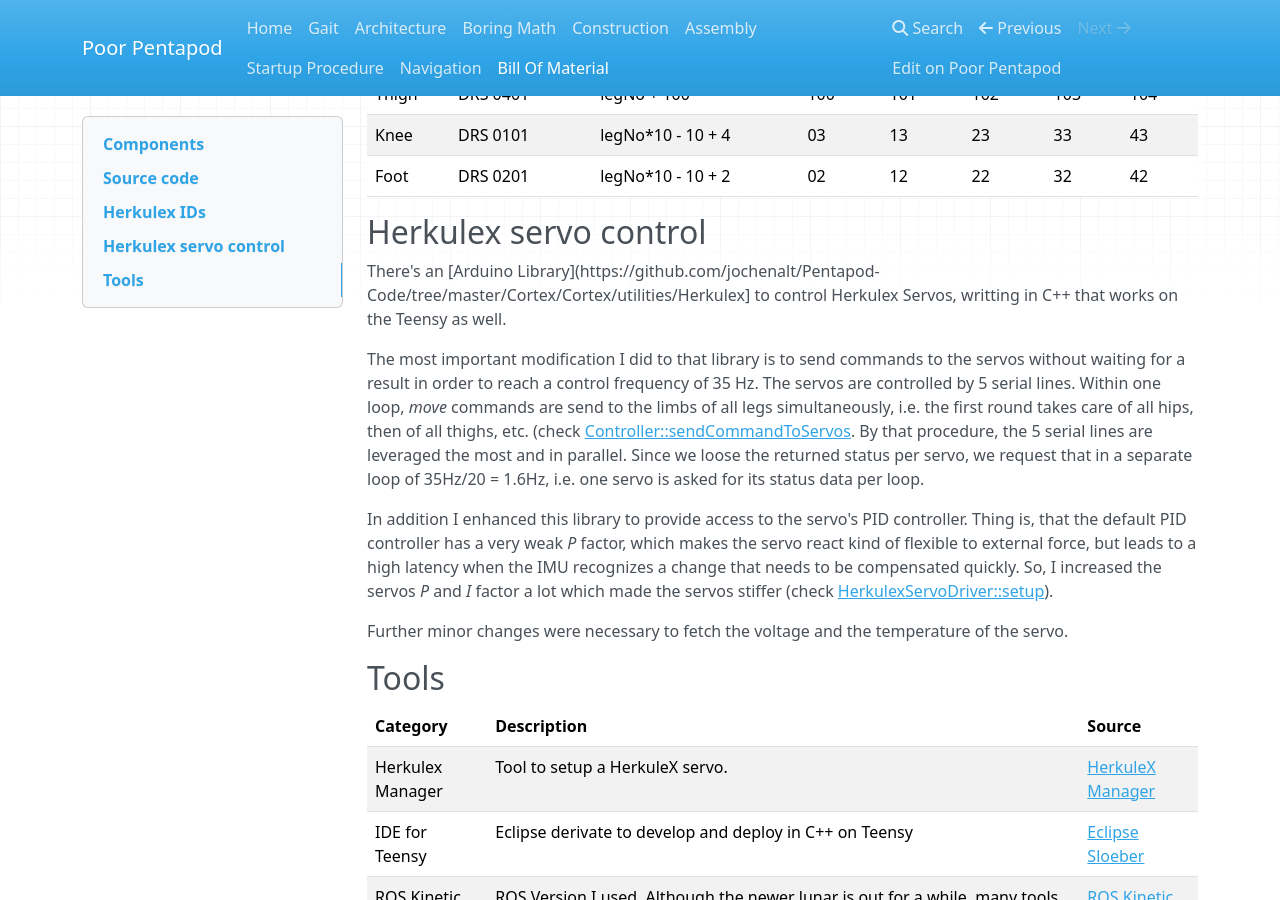
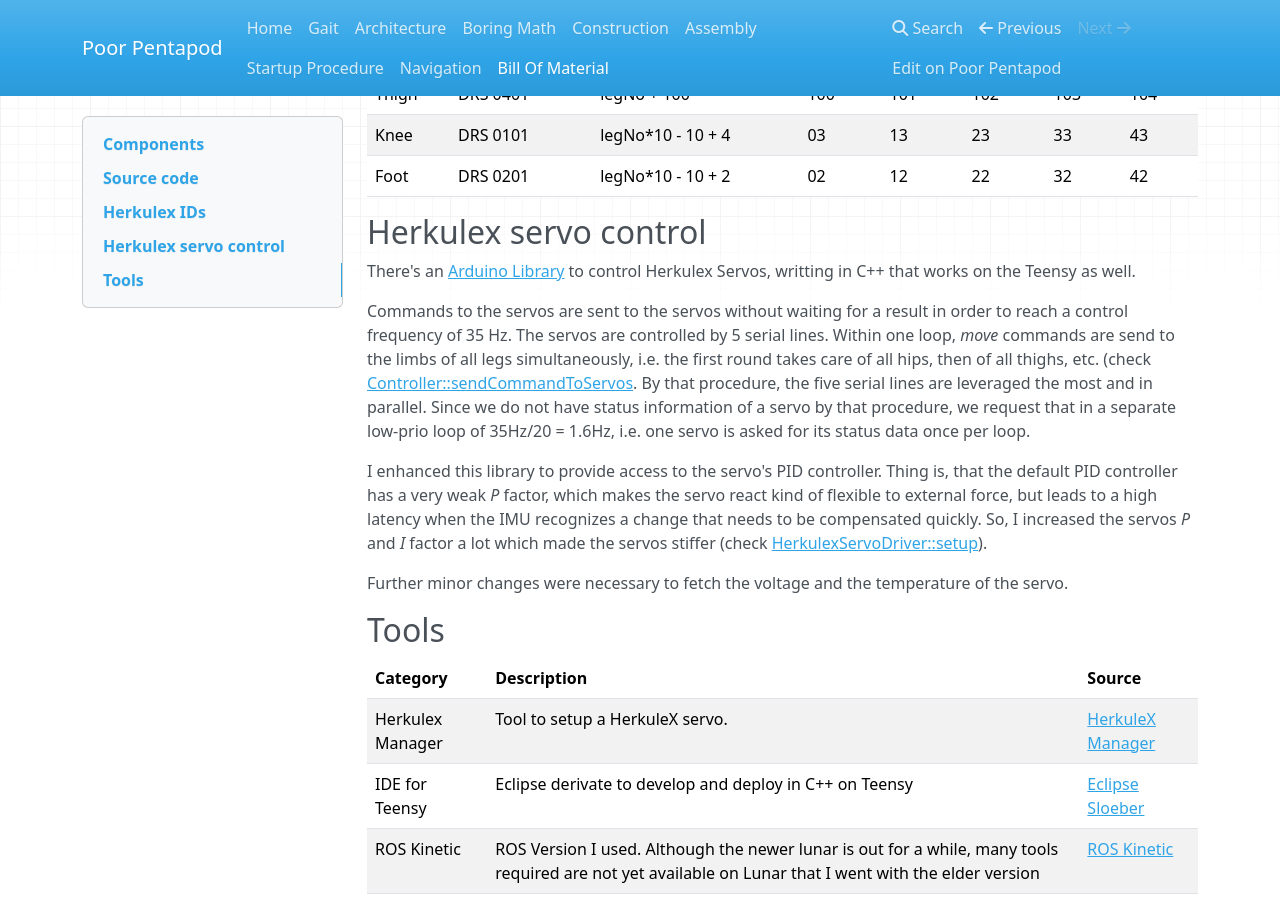
Before and after one commit to jochenalt/Pentapod-Design, an MkDocs documentation site: the page built from docs/bill-of-material.md, in a window 1280 px wide and 900 px high, scrolled down 3074 px. Built offline with MkDocs 1.6.1, drawn with Linux system fonts in a browser that asks for light colours; nearby versions of some CDN libraries; old or Windows-style settings are respelled for this version of MkDocs.

Commit message:
no message

```diff
--- a/docs/bill-of-material.md
+++ b/docs/bill-of-material.md
@@ -52,14 +52,14 @@ HerkuleX Servos are addressed with the so-called HerkuleX identifier. Each comma
 
 ## Herkulex servo control
 
-There's an [Arduino Library](https://github.com/jochenalt/Pentapod-Code/tree/master/Cortex/Cortex/utilities/Herkulex] to control Herkulex Servos, writting in C++ that works on the Teensy as well.
+There's an [Arduino Library](https://github.com/jochenalt/Pentapod-Code/tree/master/Cortex/Cortex/utilities/Herkulex) to control Herkulex Servos, writting in C++ that works on the Teensy as well.
 
-The most important modification I did to that library is to send commands to the servos without waiting for a result in order to reach a control frequency of 35 Hz. The servos are controlled by 5 serial lines. Within one loop, *move* commands are send to the limbs of all legs simultaneously, i.e. the first round takes care of all hips, then of all thighs, etc. (check [Controller::sendCommandToServos](https://github.com/jochenalt/Pentapod-Code/tree/master/Cortex/Controller.cpp). By that procedure, the 5 serial lines are leveraged the most and in parallel.
-Since we loose the returned status per servo, we request that in a separate loop of 35Hz/20 = 1.6Hz, i.e. one servo is asked for its status data per loop.
+Commands to the servos are sent to the servos without waiting for a result in order to reach a control frequency of 35 Hz. The servos are controlled by 5 serial lines. Within one loop, *move* commands are send to the limbs of all legs simultaneously, i.e. the first round takes care of all hips, then of all thighs, etc. (check [Controller::sendCommandToServos](https://github.com/jochenalt/Pentapod-Code/tree/master/Cortex/Controller.cpp). By that procedure, the five serial lines are leveraged the most and in parallel.
+Since we do not have status information of a servo by that procedure, we request that in a separate low-prio loop of 35Hz/20 = 1.6Hz, i.e. one servo is asked for its status data once per loop.
 
-In addition I enhanced this library to provide access to the servo's PID controller. Thing is, that the default PID controller has a very weak *P* factor, which makes the servo react kind of flexible to external force, but leads to a high latency when the IMU recognizes a change that needs to be compensated quickly. So, I increased the servos *P* and *I* factor a lot which made the servos stiffer (check [HerkulexServoDriver::setup](https://github.com/jochenalt/Pentapod-Code/tree/master/Cortex/HerkulexServoDrive.cpp)).
+I enhanced this library to provide access to the servo's PID controller. Thing is, that the default PID controller has a very weak *P* factor, which makes the servo react kind of flexible to external force, but leads to a high latency when the IMU recognizes a change that needs to be compensated quickly. So, I increased the servos *P* and *I* factor a lot which made the servos stiffer (check [HerkulexServoDriver::setup](https://github.com/jochenalt/Pentapod-Code/tree/master/Cortex/HerkulexServoDrive.cpp)).
 
-Further minor changes were necessary to fetch  the voltage and the temperature of the servo.
+Further minor changes were necessary to fetch the voltage and the temperature of the servo.
 
 ## Tools
 |Category              |  Description                                                        | Source     |
```
